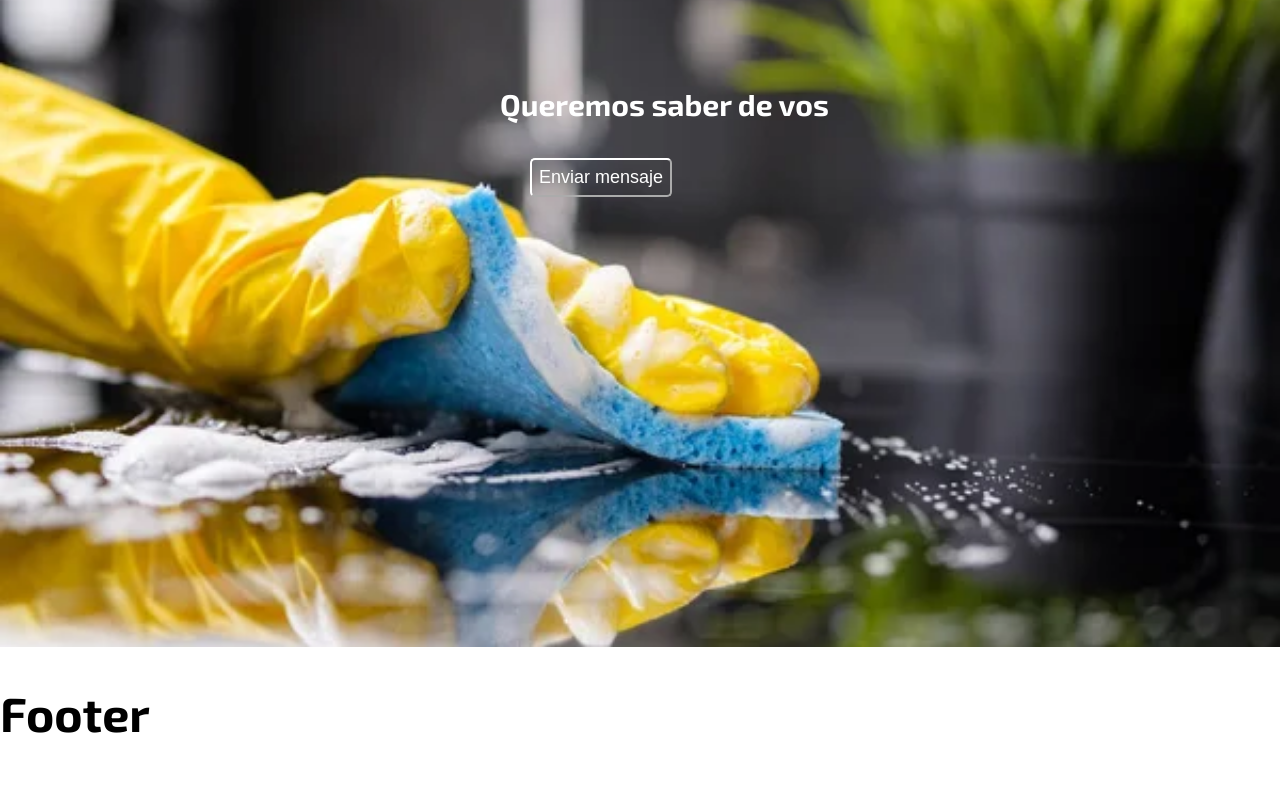
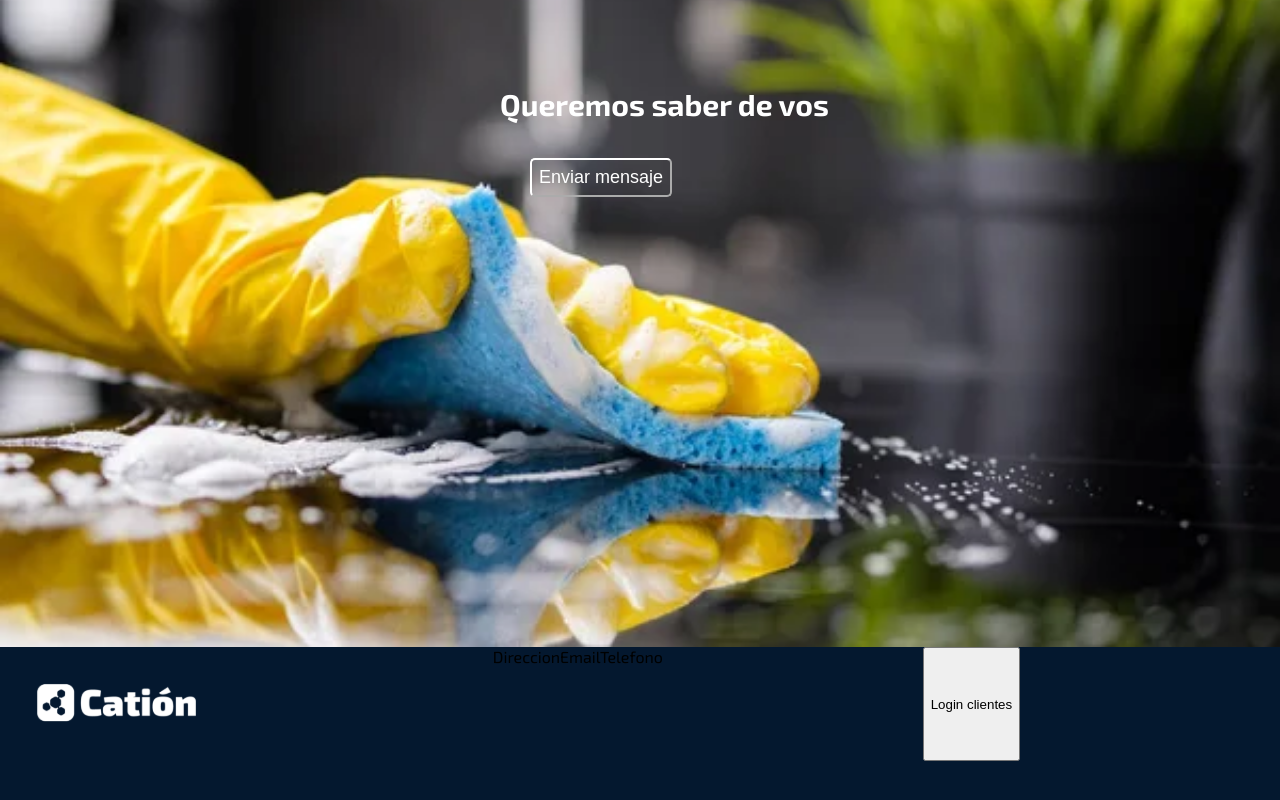
Before and after one commit to JoaquinPalacios/cation, a Next.js app: page / in a window 1280 px wide. Shown: the part 1053-1853 px from the top of the page. Before the commit the page ends 1832 px from the top, so only its background shows below. Built offline with nearby package versions, Linux system fonts and the light colour scheme.

Commit message:
Footer started

```diff
--- a/components/Footer/index.tsx
+++ b/components/Footer/index.tsx
@@ -1,7 +1,24 @@
+import Image from 'next/image';
+
 export interface FooterProps {}
 
 const Footer: React.FC<FooterProps> = () => {
-    return <h1>Footer</h1>;
+    return (
+        <footer className='footer'>
+            <div className='footer-container'>
+                <div className='footer-logo'>
+                    <Image src='/images/footer-logo.svg' alt='Logo' width='233' height='111' />
+                </div>
+                <div className='footer-links'>
+                    <a href='#'>Direccion</a>
+                    <a href='#'>Email</a>
+                    <a href='#'>Telefono</a>
+                </div>
+                <button className='btn-login'>Login clientes</button>
+                <div className='footer-social'></div>
+            </div>
+        </footer>
+    );
 };
 
 export default Footer;
--- /dev/null
+++ b/styles/_footer.scss
@@ -0,0 +1,13 @@
+.footer {
+    background-color: var(--cl__blackPearl);
+    color: var(--body--secondary);
+    height: 277px;
+    width: 100%;
+
+    .footer-container {
+        color: var(--body--secondary);
+        display: flex;
+        justify-content: space-between;
+        width: 100%;
+    }
+}
--- a/styles/globals.scss
+++ b/styles/globals.scss
@@ -3,3 +3,4 @@
 @import './navbar.scss';
 @import './hero.scss';
 @import './reachOut.scss';
+@import './footer.scss';
```
Also changed, not shown: public/images/footer-logo.svg (added).
